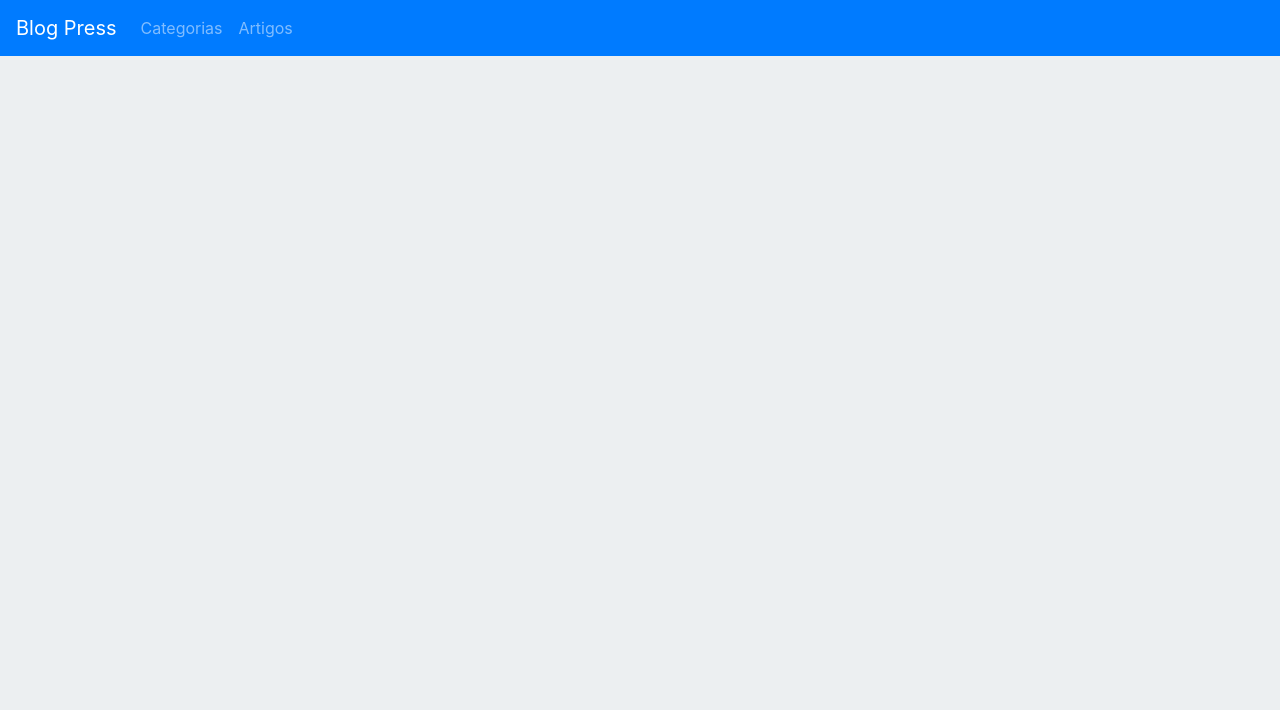
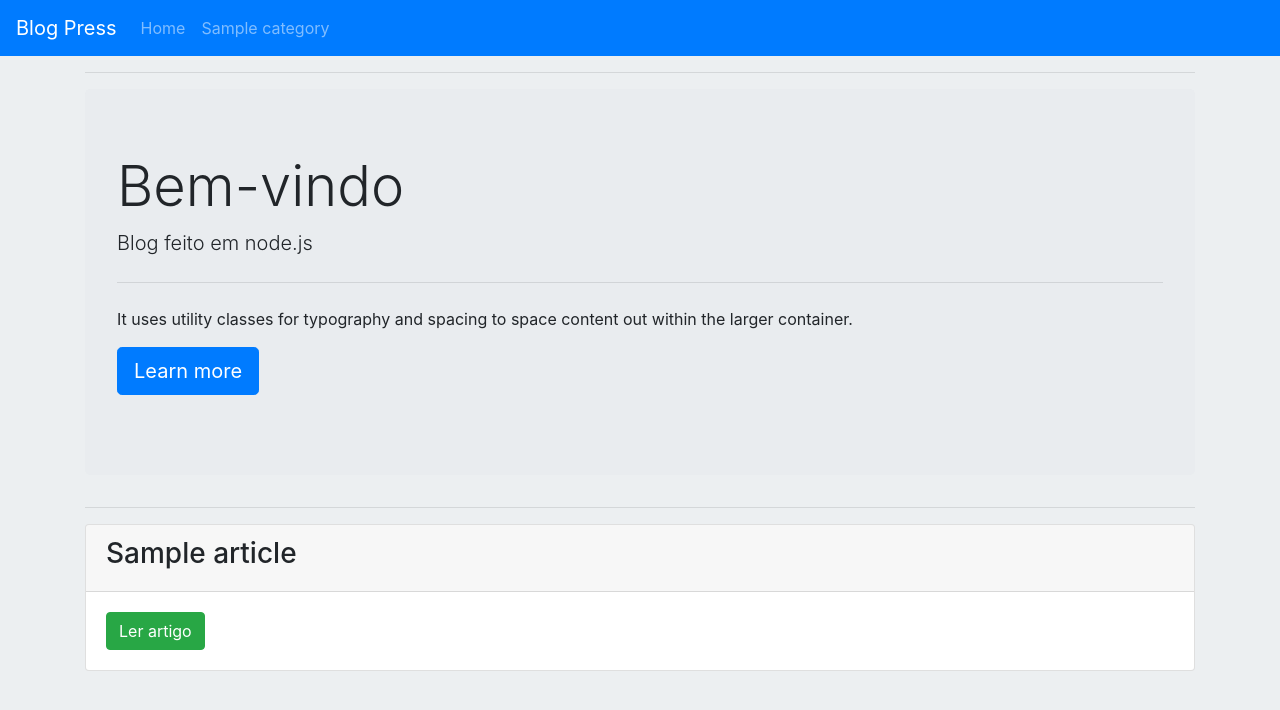
Before and after one commit to davi-moura/blog_press, a Node server app: page / in a window 1280 px wide. Shown: the top 710 px of the page. Run offline with Node 20, Linux system fonts and the light colour scheme; tables that the repository leaves empty hold one stand-in row (values such as "Sample post"); some libraries are stand-ins or nearby versions.

Commit message:
listagem final

```diff
--- a/articles/ArticlesController.js
+++ b/articles/ArticlesController.js
@@ -30,6 +30,8 @@ router.post("/articles/save", (req, res) =>{
         categoryId: category
     }).then(() => {
         res.redirect("/admin/articles")
+    }).catch(error => {
+        res.send(error)
     })
 
 })
--- a/index.js
+++ b/index.js
@@ -43,10 +43,72 @@ app.use("/",articlesController)
 
 //rotas
 app.get("/", (req,res) =>{
-    res.render("index")
+
+    Article.findAll({//pegando os artigos no bd
+        order: [//ordenando por id
+            ['id', 'DESC']
+        ]
+    }).then( articles =>{//achou
+        Category.findAll().then( categories =>{//pesquisa tbm as categorias
+            res.render("index", {//e manda tudo pra view
+                articles: articles,
+                categories: categories
+            })
+        })
+    })
 })
 
+app.get("/:slug", (req,res) =>{
+    var slug = req.params.slug
 
+    Article.findOne({
+        where: {
+            slug: slug
+        }
+    }).then( article =>{
+        if(article != undefined){
+            Category.findAll().then( categories =>{//pesquisa tbm as categorias
+                res.render("article", {//e manda tudo pra view
+                    article: article,
+                    categories: categories
+                })
+            })
+        }else{
+            res.redirect("/")
+        }
+    }).catch(err =>{
+        res.redirect("/")
+    })
+
+})
+
+app.get("/category/:slug", (req, res) => {
+    var slug = req.params.slug
+
+    Category.findOne({
+        where: {
+            slug: slug
+        },
+        include: [{
+            model: Article
+        }]
+    }).then( category =>{
+        if(category != undefined){
+
+            Category.findAll().then( categories =>{//pesquisa tbm as categorias
+                res.render("index", {//e manda tudo pra view
+                    articles: category.articles,
+                    categories: categories
+                })
+            })
+
+        }else{//se for nula
+            res.redirect("/")
+        }
+    }).catch(err =>{//se der algum b.o na pesquisa
+        res.redirect("/")
+    })
+})
 
 //startando o server
 app.listen(8181,()=>{console.log("server on!")})
--- a/views/index.ejs
+++ b/views/index.ejs
@@ -1,7 +1,27 @@
 <%- include('./partials/header.ejs'); %>
-<body>
-    <%- include('./partials/navbar.ejs'); %>
-
-
-</body>
+<%- include('./partials/homenavbar.ejs'); %>
+<div class="container">
+    <hr>
+    <div class="jumbotron">
+        <h1 class="display-4">Bem-vindo</h1>
+        <p class="lead">Blog feito em node.js</p>
+        <hr class="my-4">
+        <p>It uses utility classes for typography and spacing to space content out within the larger container.</p>
+        <p class="lead">
+          <a class="btn btn-primary btn-lg" href="#" role="button">Learn more</a>
+        </p>
+      </div>
+    <hr>
+    <% articles.forEach(article => {%>
+        <dv class="card">
+            <div class="card-header">
+                <h3><%= article.title %></h3>
+            </div>
+            <div class="card-body">
+                <a href="/<%= article.slug %>" class="btn btn-success">Ler artigo</a>
+            </div>
+        </dv>
+        <br>
+    <%})%>
+</div>
 <%- include('./partials/footer.ejs'); %>
--- /dev/null
+++ b/views/partials/homenavbar.ejs
@@ -0,0 +1,16 @@
+<nav class="navbar navbar-expand-lg navbar-dark bg-primary">
+    <a class="navbar-brand" href="/">
+        Blog Press
+    </a>
+    <ul class="navbar-nav mr-auto">
+        <li class="nav-item">
+            <a class="nav-link" href="/">Home</a>
+        </li>
+        <% categories.forEach(category => { %>
+            <li class="nav-item">
+                <a class="nav-link" href="/category/<%= category.slug %>"><%= category.title %></a>
+            </li>
+        <%}) %>
+    </ul>
+
+</nav>
```
Also changed, not shown: views/article.ejs (added, +14 -0 lines).
